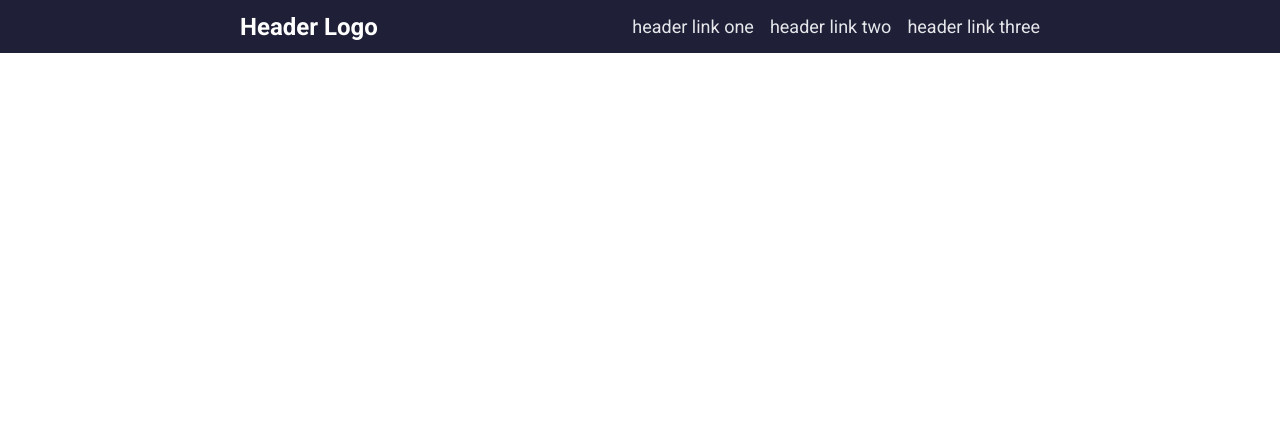
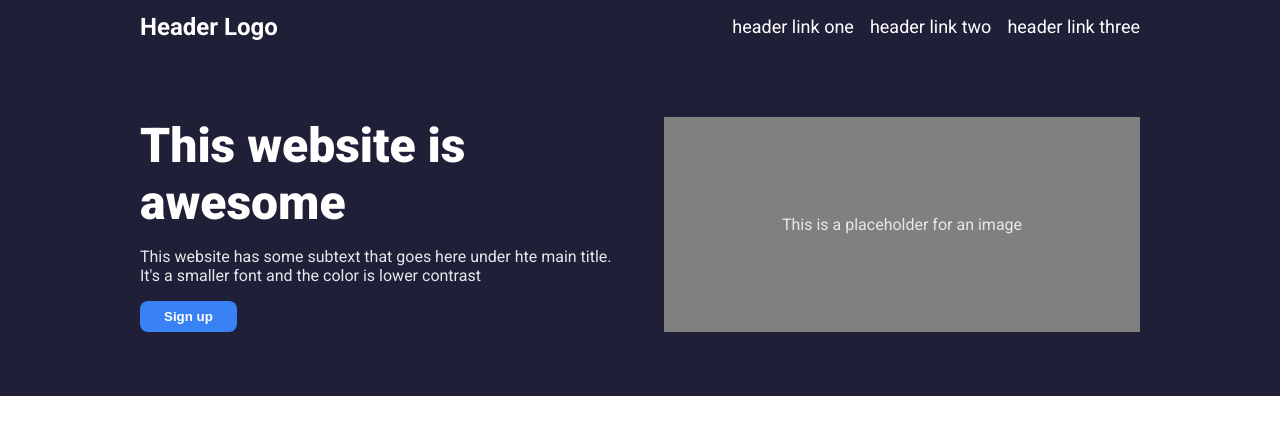
Before and after one commit to DRS2503/odin-landing-page, a plain HTML site: page index.html in a window 1280 px wide. Drawn offline with Linux system fonts and the light colour scheme.

Commit message:
Add hero section with styling to emphasise the site
create hero section to match the desired outcome. this sections perpose
is to gain the users attention and sell them on the product.

```diff
--- a/index.html
+++ b/index.html
@@ -19,6 +19,19 @@
                 <li><a href="https://www.google.com/">header link three</a></li>
             </ul>
         </nav>
+    </header>
 
+    <main>
+        <div class="hero">
+            <div class="hero-left">
+                <h1>This website is awesome</h1>
+                <p class="hero-text">This website has some subtext that goes here under hte main title. It's a smaller font and the color is lower contrast</p>
+                <button>Sign up</button>
+            </div>
+            <div class="hero-right">
+                <p>This is a placeholder for an image</p>
+            </div>
+        </div>
+    </main>
 </body>
 </html>
--- a/style.css
+++ b/style.css
@@ -16,7 +16,7 @@ header{
 }
 
 nav{
-    width: 800px;
+    width: 1000px;
     margin: auto;
     display: flex;
     justify-content: space-between;
@@ -32,9 +32,49 @@ ul {
 a {
     text-decoration: none;
     font-size: 18px;
+    color: white;
+}
+
+p{
     color: #e5e7eb;
 }
 
 main{
     background-color: #1F2037;
+    padding: 64px;
+    display: flex;
 }
+
+h1{
+    margin: 0;
+    font-size: 48px;
+    font-weight: 900;
+}
+
+.hero{
+    width: 1000px;
+    margin: auto;
+    display: flex;
+    gap: 48px;
+}
+
+button{
+    background-color: #3882f6;
+    padding: 8px 24px;
+    border: none;
+    border-radius: 8px;
+    color: white;
+    font-weight: 600;
+}
+
+.hero-left{
+    flex: 1;
+}
+
+.hero-right{
+    background-color: grey;
+    display: flex;
+    justify-content: center;
+    align-items: center;
+    flex: 1;
+}
```
